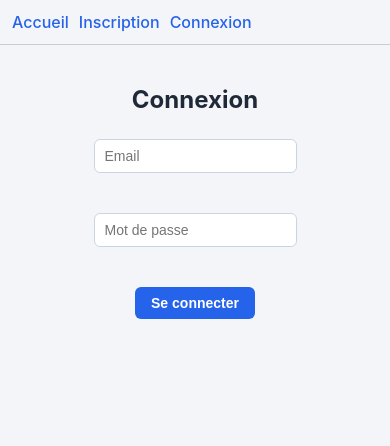
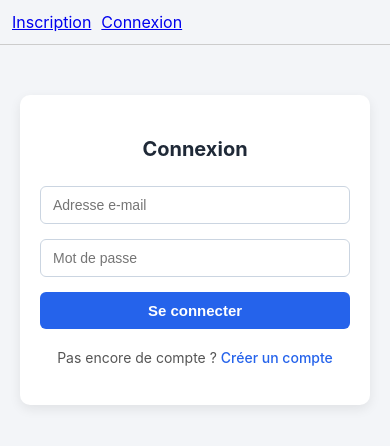
Before and after one commit to Tim94130/TimoPhone, a React (Create React App) app in the folder vodaphone-frontend/: page /login in a window 390 px wide. Shown: the top 446 px of the page. Built offline with nearby package versions, Linux system fonts and the light colour scheme.

Commit message:
ajout de netlify

```diff
--- a/vodaphone-frontend/package.json
+++ b/vodaphone-frontend/package.json
@@ -11,7 +11,7 @@
     "react": "^19.1.1",
     "react-dom": "^19.1.1",
     "react-router-dom": "^7.9.3",
-    "react-scripts": "5.0.1",
+    "react-scripts": "^5.0.1",
     "web-vitals": "^2.1.4"
   },
   "scripts": {
--- a/vodaphone-frontend/src/App.jsx
+++ b/vodaphone-frontend/src/App.jsx
@@ -1,4 +1,4 @@
-import { Routes, Route, Link, useNavigate } from "react-router-dom";
+import { Routes, Route, Link, useNavigate, Navigate } from "react-router-dom";
 import { useContext } from "react";
 import { AuthProvider, AuthContext } from "./AuthContext";
 import Register from "./pages/Register";
@@ -17,7 +17,6 @@ function Nav() {
 
   return (
     <nav style={{ padding: 12, borderBottom: "1px solid #ccc" }}>
-      <Link to="/" style={{ marginRight: 10 }}>Accueil</Link>
       {isLoggedIn ? (
         <>
           <Link to="/profile" style={{ marginRight: 10 }}>Profil</Link>
@@ -36,7 +35,10 @@ function Nav() {
 function AppRoutes() {
   return (
     <Routes>
-      <Route path="/" element={<div style={{ padding: 20 }}>Bienvenue sur VodaPhone 🚀</div>} />
+      {/* 🚀 Redirection automatique de la racine vers /login */}
+      <Route path="/" element={<Navigate to="/login" />} />
+
+      {/* Pages principales */}
       <Route path="/register" element={<Register />} />
       <Route path="/login" element={<Login />} />
       <Route path="/profile" element={<Profile />} />
--- /dev/null
+++ b/vodaphone-frontend/src/css/login.css
@@ -0,0 +1,104 @@
+/* === Style global page Login === */
+body {
+  background: #f3f5f8;
+  font-family: "Inter", "Segoe UI", Roboto, Helvetica, Arial, sans-serif;
+  color: #333;
+  margin: 0;
+  padding: 0;
+}
+
+/* === Conteneur principal du formulaire === */
+.login-container {
+  max-width: 400px;
+  background: #fff;
+  border-radius: 10px;
+  box-shadow: 0 4px 12px rgba(0, 0, 0, 0.08);
+  padding: 30px 40px;
+  margin: 80px auto;
+}
+
+/* === Titre === */
+.login-container h2 {
+  text-align: center;
+  color: #1f2937;
+  margin-bottom: 25px;
+  font-size: 24px;
+}
+
+/* === Formulaire === */
+.login-container form {
+  display: flex;
+  flex-direction: column;
+  gap: 15px;
+}
+
+/* === Champs === */
+.login-container input {
+  padding: 10px 12px;
+  border: 1px solid #cbd5e1;
+  border-radius: 6px;
+  font-size: 14px;
+  outline: none;
+  transition: border-color 0.2s ease, box-shadow 0.2s ease;
+}
+
+.login-container input:focus {
+  border-color: #2563eb;
+  box-shadow: 0 0 0 3px rgba(37, 99, 235, 0.15);
+}
+
+/* === Bouton === */
+.login-container button {
+  background: #2563eb;
+  color: white;
+  border: none;
+  padding: 10px 16px;
+  border-radius: 6px;
+  cursor: pointer;
+  font-weight: 600;
+  font-size: 15px;
+  transition: background 0.2s ease, transform 0.1s ease;
+}
+
+.login-container button:hover {
+  background: #1e40af;
+  transform: scale(1.02);
+}
+
+/* === Message d'erreur === */
+.login-container .error-message {
+  color: #dc2626;
+  text-align: center;
+  font-size: 14px;
+  margin-top: 10px;
+}
+
+/* === Lien vers l'inscription === */
+.login-container p {
+  text-align: center;
+  font-size: 14px;
+  color: #555;
+  margin-top: 20px;
+}
+
+.login-container a {
+  color: #2563eb;
+  text-decoration: none;
+  font-weight: 500;
+}
+
+.login-container a:hover {
+  text-decoration: underline;
+}
+
+/* === Responsive === */
+@media (max-width: 600px) {
+  .login-container {
+    margin: 50px 20px;
+    padding: 25px 20px;
+  }
+
+  .login-container h2 {
+    font-size: 20px;
+  }
+}
--- a/vodaphone-frontend/src/css/profile.css
+++ b/vodaphone-frontend/src/css/profile.css
@@ -1,46 +1,86 @@
-/* === Style global de la page profil === */
+/* === Style global page Profil === */
 body {
   background: #f3f5f8;
   font-family: "Inter", "Segoe UI", Roboto, Helvetica, Arial, sans-serif;
   color: #333;
+  margin: 0;
+  padding: 0;
 }
 
-/* === Container principal === */
-div[style*="maxWidth: 600px"] {
+/* === Conteneur principal === */
+.profile-page {
+  max-width: 600px;
   background: #fff;
   border-radius: 10px;
   box-shadow: 0 4px 12px rgba(0, 0, 0, 0.08);
   padding: 30px 40px;
-  margin-top: 50px;
+  margin: 60px auto;
 }
 
-/* === Titre profil === */
-h2 {
+/* === En-tête profil === */
+.profile-header {
   text-align: center;
-  color: #1f2937;
-  margin-bottom: 15px;
-  font-size: 24px;
+  margin-bottom: 25px;
 }
 
-/* === Informations utilisateur === */
-p {
-  font-size: 15px;
-  line-height: 1.6;
-  color: #444;
+.profile-header h2 {
+  color: #1f2937;
+  font-size: 26px;
+  margin-bottom: 10px;
 }
 
-a {
+.profile-header p {
+  font-size: 15px;
+  color: #444;
+  margin: 4px 0;
+}
+
+.profile-header a {
   color: #2563eb;
   text-decoration: none;
   font-weight: 500;
 }
 
-a:hover {
+.profile-header a:hover {
   text-decoration: underline;
 }
 
-/* === Boutons généraux === */
-button {
+/* === Titres de sections === */
+.profile-page h3 {
+  margin-top: 30px;
+  margin-bottom: 15px;
+  color: #1f2937;
+  font-size: 18px;
+  border-bottom: 1px solid #e5e7eb;
+  padding-bottom: 5px;
+}
+
+/* === Formulaire d’ajout et d’édition de contact === */
+.profile-page form {
+  display: flex;
+  flex-wrap: wrap;
+  gap: 10px;
+  margin-bottom: 20px;
+}
+
+.profile-page input {
+  flex: 1;
+  min-width: 150px;
+  padding: 8px 10px;
+  border: 1px solid #cbd5e1;
+  border-radius: 6px;
+  font-size: 14px;
+  outline: none;
+  transition: border-color 0.2s ease, box-shadow 0.2s ease;
+}
+
+.profile-page input:focus {
+  border-color: #2563eb;
+  box-shadow: 0 0 0 3px rgba(37, 99, 235, 0.15);
+}
+
+/* === Boutons === */
+.profile-page button {
   background: #2563eb;
   color: white;
   border: none;
@@ -49,129 +89,165 @@ button {
   cursor: pointer;
   font-weight: 600;
   font-size: 14px;
-  transition: all 0.2s ease;
+  transition: background 0.2s ease, transform 0.1s ease;
 }
 
-button:hover {
+.profile-page button:hover {
   background: #1e40af;
+  transform: scale(1.02);
 }
 
-/* === Formulaire d’ajout de contact === */
-form {
-  display: flex;
-  gap: 10px;
-  flex-wrap: wrap;
-  align-items: center;
-  margin-bottom: 20px;
-}
-
-form input {
-  flex: 1;
-  min-width: 150px;
-  padding: 8px 10px;
-  border: 1px solid #cbd5e1;
-  border-radius: 6px;
-  font-size: 14px;
-  outline: none;
-  transition: border-color 0.2s ease;
-}
-
-form input:focus {
-  border-color: #2563eb;
-}
-
-/* === Liste des contacts === */
-ul {
+/* === Liste des contacts (alignement stable) === */
+.contact-list {
   list-style: none;
   padding: 0;
   margin: 0;
 }
 
-li {
+.contact-list li {
   background: #f9fafb;
   border: 1px solid #e5e7eb;
   border-radius: 8px;
   padding: 10px 15px;
   margin-bottom: 10px;
+
   display: flex;
-  flex-wrap: wrap;
   justify-content: space-between;
   align-items: center;
+
+  transition: background 0.2s ease;
+  gap: 10px;
+}
+
+.contact-list li:hover {
+  background: #f1f5f9;
+}
+
+/* ✅ Zone gauche : infos contact */
+.contact-info {
+  flex: 1;
+  display: flex;
+  align-items: center;
+  gap: 8px;
+  font-size: 15px;
+  color: #333;
+  white-space: nowrap; /* Empêche les retours à la ligne */
+  overflow: hidden;
+  text-overflow: ellipsis; /* Coupe si trop long */
+}
+
+/* ✅ Zone droite : boutons */
+.contact-actions {
+  display: flex;
+  align-items: center;
+  gap: 8px;
+  flex-shrink: 0; /* Empêche les boutons de se décaler */
+}
+
+/* === Boutons CRUD === */
+.contact-actions button {
+  padding: 5px 10px;
+  border-radius: 5px;
+  font-size: 13px;
+  cursor: pointer;
+  transition: background 0.2s ease, transform 0.1s ease;
+}
+
+.contact-actions button:hover {
+  transform: scale(1.05);
+}
+
+/* Couleurs */
+.contact-actions .edit {
+  background: #10b981;
+  color: white;
+}
+
+.contact-actions .edit:hover {
+  background: #059669;
+}
+
+.contact-actions .delete {
+  background: #ef4444;
+  color: white;
+}
+
+.contact-actions .delete:hover {
+  background: #dc2626;
+}
+
+/* === Responsive === */
+@media (max-width: 600px) {
+  .contact-list li {
+    flex-direction: column;
+    align-items: flex-start;
+  }
+
+  .contact-info {
+    white-space: normal;
+  }
+
+  .contact-actions {
+    margin-top: 8px;
+  }
+}
+
+
+/* === Boutons CRUD === */
+.contact-list li button {
+  margin-left: 6px;
+  font-size: 13px;
+  padding: 5px 10px;
+  border-radius: 5px;
   transition: background 0.2s ease;
 }
 
-li:hover {
-  background: #f1f5f9;
+/* 💾 (sauvegarde) */
+.contact-list li button[type="submit"],
+.contact-list li button.save {
+  background: #2563eb;
 }
 
-/* === Boutons CRUD === */
-li button {
-  margin-left: 8px;
-  font-size: 13px;
-  padding: 5px 10px;
-  border-radius: 5px;
+.contact-list li button.save:hover {
+  background: #1e3a8a;
 }
 
-li button:nth-child(1) {
-  background: #10b981; /* vert (modifier) */
+/* ✏️ (modifier) */
+.contact-list li button.edit {
+  background: #10b981;
 }
 
-li button:nth-child(1):hover {
+.contact-list li button.edit:hover {
   background: #059669;
 }
 
-li button:nth-child(2) {
-  background: #ef4444; /* rouge (supprimer) */
+/* 🗑️ (supprimer) */
+.contact-list li button.delete {
+  background: #ef4444;
 }
 
-li button:nth-child(2):hover {
+.contact-list li button.delete:hover {
   background: #dc2626;
 }
 
-/* === Formulaire d’édition === */
-li form {
-  display: flex;
-  flex: 1;
-  gap: 8px;
+/* ❌ (annuler) */
+.contact-list li button.cancel {
+  background: #9ca3af;
 }
 
-li form input {
-  flex: 1;
-  min-width: 100px;
-  padding: 6px 8px;
-  font-size: 13px;
-  border: 1px solid #cbd5e1;
-  border-radius: 6px;
+.contact-list li button.cancel:hover {
+  background: #6b7280;
 }
 
-li form button {
-  padding: 6px 10px;
+/* === Message d’erreur === */
+.error-message {
+  color: #dc2626;
+  text-align: center;
+  margin-bottom: 15px;
   font-size: 14px;
 }
 
-/* === Boutons sauvegarde/annulation === */
-li form button[type="submit"] {
-  background: #2563eb;
-}
-
-li form button[type="submit"]:hover {
-  background: #1e3a8a;
-}
-
-li form button[type="button"] {
-  background: #9ca3af;
-}
-
-li form button[type="button"]:hover {
-  background: #6b7280;
-}
-
-/* === Messages === */
-p[style*="padding: 20px"] {
-  text-align: center;
-  color: #555;
-}
-
+/* === Ligne de séparation === */
 hr {
   border: none;
   border-top: 1px solid #e5e7eb;
@@ -180,20 +256,21 @@ hr {
 
 /* === Responsive === */
 @media (max-width: 600px) {
-  div[style*="maxWidth: 600px"] {
-    padding: 20px;
+  .profile-page {
+    margin: 40px 20px;
+    padding: 25px 20px;
   }
 
-  form {
+  .profile-page form {
     flex-direction: column;
   }
 
-  li {
+  .contact-list li {
     flex-direction: column;
     align-items: flex-start;
   }
 
-  li button {
+  .contact-list li button {
     margin-top: 5px;
   }
 }
--- /dev/null
+++ b/vodaphone-frontend/src/css/register.css
@@ -0,0 +1,104 @@
+    /* === Style global page Register === */
+body {
+  background: #f3f5f8;
+  font-family: "Inter", "Segoe UI", Roboto, Helvetica, Arial, sans-serif;
+  color: #333;
+  margin: 0;
+  padding: 0;
+}
+
+/* === Conteneur principal === */
+.register-container {
+  max-width: 400px;
+  background: #fff;
+  border-radius: 10px;
+  box-shadow: 0 4px 12px rgba(0, 0, 0, 0.08);
+  padding: 30px 40px;
+  margin: 80px auto;
+}
+
+/* === Titre === */
+.register-container h2 {
+  text-align: center;
+  color: #1f2937;
+  margin-bottom: 25px;
+  font-size: 24px;
+}
+
+/* === Formulaire === */
+.register-container form {
+  display: flex;
+  flex-direction: column;
+  gap: 15px;
+}
+
+/* === Champs === */
+.register-container input {
+  padding: 10px 12px;
+  border: 1px solid #cbd5e1;
+  border-radius: 6px;
+  font-size: 14px;
+  outline: none;
+  transition: border-color 0.2s ease, box-shadow 0.2s ease;
+}
+
+.register-container input:focus {
+  border-color: #2563eb;
+  box-shadow: 0 0 0 3px rgba(37, 99, 235, 0.15);
+}
+
+/* === Bouton principal === */
+.register-container button {
+  background: #2563eb;
+  color: white;
+  border: none;
+  padding: 10px 16px;
+  border-radius: 6px;
+  cursor: pointer;
+  font-weight: 600;
+  font-size: 15px;
+  transition: background 0.2s ease, transform 0.1s ease;
+}
+
+.register-container button:hover {
+  background: #1e40af;
+  transform: scale(1.02);
+}
+
+/* === Message d'erreur === */
+.register-container .error-message {
+  color: #dc2626;
+  text-align: center;
+  font-size: 14px;
+  margin-top: 10px;
+}
+
+/* === Lien vers la connexion === */
+.register-container p {
+  text-align: center;
+  font-size: 14px;
+  color: #555;
+  margin-top: 20px;
+}
+
+.register-container a {
+  color: #2563eb;
+  text-decoration: none;
+  font-weight: 500;
+}
+
+.register-container a:hover {
+  text-decoration: underline;
+}
+
+/* === Responsive === */
+@media (max-width: 600px) {
+  .register-container {
+    margin: 50px 20px;
+    padding: 25px 20px;
+  }
+
+  .register-container h2 {
+    font-size: 20px;
+  }
+}
--- a/vodaphone-frontend/src/pages/Login.jsx
+++ b/vodaphone-frontend/src/pages/Login.jsx
@@ -2,6 +2,7 @@ import { useState, useContext } from "react";
 import { useNavigate } from "react-router-dom";
 import api from "../api";
 import { AuthContext } from "../AuthContext";
+import "../css/login.css";
 
 export default function Login() {
   const [email, setEmail] = useState("");
@@ -15,7 +16,7 @@ export default function Login() {
     setError("");
     try {
       const res = await api.post("/auth/login", { email, password });
-      login(res.data.token); // ✅ met à jour le contexte global
+      login(res.data.token);
       navigate("/profile");
     } catch {
       setError("Identifiants invalides");
@@ -23,24 +24,29 @@ export default function Login() {
   };
 
   return (
-    <form onSubmit={handleSubmit} style={{ padding: 20 }}>
+    <div className="login-container">
       <h2>Connexion</h2>
+      <form onSubmit={handleSubmit}>
         <input
           type="email"
-        placeholder="Email"
+          placeholder="Adresse e-mail"
           value={email}
           onChange={(e) => setEmail(e.target.value)}
           required
-      /><br />
+        />
         <input
           type="password"
           placeholder="Mot de passe"
           value={password}
           onChange={(e) => setPassword(e.target.value)}
           required
-      /><br />
+        />
         <button type="submit">Se connecter</button>
-      {error && <p style={{ color: "red" }}>{error}</p>}
+        {error && <p className="error-message">{error}</p>}
       </form>
+      <p>
+        Pas encore de compte ? <a href="/register">Créer un compte</a>
+      </p>
+    </div>
   );
 }
--- a/vodaphone-frontend/src/pages/Profile.jsx
+++ b/vodaphone-frontend/src/pages/Profile.jsx
@@ -8,12 +8,11 @@ export default function Profile() {
   const [contacts, setContacts] = useState([]);
   const [newContact, setNewContact] = useState({ firstName: "", lastName: "", phone: "" });
   const [editContact, setEditContact] = useState(null);
-  const [error, setError] = useState(""); // 🔹 affichage des erreurs
+  const [error, setError] = useState("");
   const navigate = useNavigate();
 
   const token = localStorage.getItem("token");
 
-  // ✅ Récupération du profil utilisateur
   useEffect(() => {
     const fetchProfile = async () => {
       try {
@@ -32,7 +31,6 @@ export default function Profile() {
     fetchProfile();
   }, [navigate, token]);
 
-  // ✅ Récupération des contacts
   const fetchContacts = async () => {
     try {
       const res = await api.get("/contact", {
@@ -48,15 +46,12 @@ export default function Profile() {
     if (token) fetchContacts();
   }, [token]);
 
-  // ✅ Vérifie que le numéro de téléphone est valide
   const validatePhone = (phone) => /^\d{10}$/.test(phone);
 
-  // ✅ Ajout d’un contact
   const handleAddContact = async (e) => {
     e.preventDefault();
     setError("");
 
-    // Validation côté front
     if (!validatePhone(newContact.phone)) {
       setError("Le numéro de téléphone doit contenir exactement 10 chiffres.");
       return;
@@ -74,7 +69,6 @@ export default function Profile() {
     }
   };
 
-  // ✅ Suppression d’un contact
   const handleDelete = async (id) => {
     setError("");
     try {
@@ -87,7 +81,6 @@ export default function Profile() {
     }
   };
 
-  // ✅ Édition d’un contact
   const handleEdit = async (e) => {
     e.preventDefault();
     setError("");
@@ -109,27 +102,35 @@ export default function Profile() {
     }
   };
 
-  // ✅ Déconnexion
+
   const handleLogout = () => {
     localStorage.removeItem("token");
     navigate("/login");
   };
 
-  // ✅ Loading
+
   if (!user) return <p style={{ padding: 20 }}>Chargement…</p>;
 
   return (
     <div className="profile-page">
       <div className="profile-header">
-        <h2>Mon profil</h2>
-        <p><b>Email :</b> {user.email}</p>
-        <p><b>Créé le :</b> {new Date(user.createdAt).toLocaleString()}</p>
+        <div className="profile-header-top">
+          <h2>Mon profil</h2>
+          <button className="logout-button" onClick={handleLogout}>
+            Déconnexion
+          </button>
+        </div>
+        <p>
+          <b>Email :</b> {user.email}
+        </p>
+        <p>
+          <b>Créé le :</b> {new Date(user.createdAt).toLocaleString()}
+        </p>
         <Link to="/password">Changer mon mot de passe</Link>
       </div>
 
       <hr />
 
-      {/* 🔹 Affichage des erreurs */}
       {error && <p className="error-message">{error}</p>}
 
       {/* 🔹 Formulaire d’ajout de contact */}
@@ -154,7 +155,7 @@ export default function Profile() {
           placeholder="Téléphone (10 chiffres)"
           value={newContact.phone}
           onChange={(e) => {
-            const val = e.target.value.replace(/\D/g, ""); // uniquement chiffres
+            const val = e.target.value.replace(/\D/g, "");
             if (val.length <= 10) setNewContact({ ...newContact, phone: val });
           }}
           maxLength="10"
@@ -176,31 +177,52 @@ export default function Profile() {
                   <input
                     type="text"
                     value={editContact.firstName}
-                    onChange={(e) => setEditContact({ ...editContact, firstName: e.target.value })}
+                    onChange={(e) =>
+                      setEditContact({ ...editContact, firstName: e.target.value })
+                    }
                   />
                   <input
                     type="text"
                     value={editContact.lastName}
-                    onChange={(e) => setEditContact({ ...editContact, lastName: e.target.value })}
+                    onChange={(e) =>
+                      setEditContact({ ...editContact, lastName: e.target.value })
+                    }
                   />
                   <input
                     type="tel"
                     value={editContact.phone}
                     onChange={(e) => {
                       const val = e.target.value.replace(/\D/g, "");
-                      if (val.length <= 10) setEditContact({ ...editContact, phone: val });
+                      if (val.length <= 10)
+                        setEditContact({ ...editContact, phone: val });
                     }}
                     maxLength="10"
                     required
                   />
-                  <button type="submit">💾</button>
-                  <button type="button" onClick={() => setEditContact(null)}>❌</button>
+                  <button type="submit" className="save">
+                    💾
+                  </button>
+                  <button
+                    type="button"
+                    className="cancel"
+                    onClick={() => setEditContact(null)}
+                  >
+                    ❌
+                  </button>
                 </form>
               ) : (
                 <>
-                  {c.firstName} {c.lastName} — {c.phone}{" "}
-                  <button onClick={() => setEditContact(c)}>✏️</button>{" "}
-                  <button onClick={() => handleDelete(c._id)}>🗑️</button>
+                  <div className="contact-info">
+                    {c.firstName} {c.lastName} — {c.phone}
+                  </div>
+                  <div className="contact-actions">
+                    <button className="edit" onClick={() => setEditContact(c)}>
+                      ✏️
+                    </button>
+                    <button className="delete" onClick={() => handleDelete(c._id)}>
+                      🗑️
+                    </button>
+                  </div>
                 </>
               )}
             </li>
--- a/vodaphone-frontend/src/pages/Register.jsx
+++ b/vodaphone-frontend/src/pages/Register.jsx
@@ -1,6 +1,7 @@
 import { useState } from "react";
 import { useNavigate, Link } from "react-router-dom";
 import api from "../api";
+import "../css/register.css";
 
 export default function Register() {
   const [email, setEmail] = useState("");
@@ -20,16 +21,15 @@ export default function Register() {
   };
 
   return (
-    <div style={{ maxWidth: 400, margin: "40px auto" }}>
+    <div className="register-container">
       <h2>Inscription</h2>
       <form onSubmit={handleSubmit}>
         <input
           type="email"
-          placeholder="Email"
+          placeholder="Adresse e-mail"
           value={email}
           onChange={(e) => setEmail(e.target.value)}
           required
-          style={{ display: "block", marginBottom: 10, width: "100%" }}
         />
         <input
           type="password"
@@ -37,12 +37,13 @@ export default function Register() {
           value={password}
           onChange={(e) => setPassword(e.target.value)}
           required
-          style={{ display: "block", marginBottom: 10, width: "100%" }}
         />
         <button type="submit">S'inscrire</button>
       </form>
-      {error && <p style={{ color: "red" }}>{error}</p>}
-      <p style={{ marginTop: 10 }}>
+
+      {error && <p className="error-message">{error}</p>}
+
+      <p>
         Déjà un compte ? <Link to="/login">Se connecter</Link>
       </p>
     </div>
```
Also changed, not shown: 2 other files (tests, documents, lock files or other folders). Lines whose indentation alone changed are shown as unchanged.
